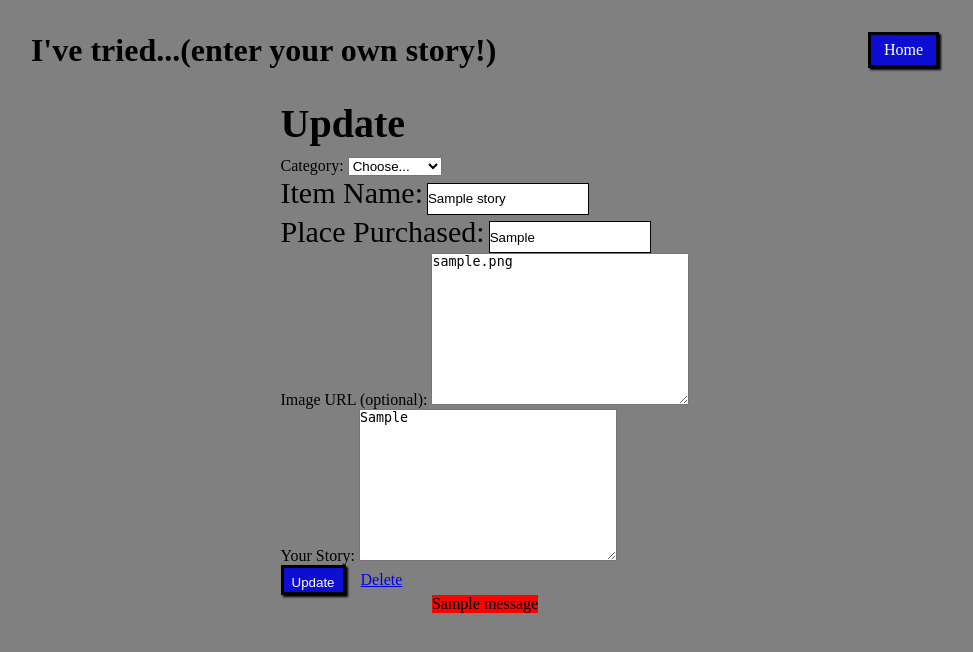
After one commit to SavoryApple/Experience-Share-Python, a Flask app: page /display_update/1 in a window 1280 px wide. The commit adds this page. Shown: the top 652 px of the page, without its empty margins (155-1128 px from the left). Run offline with Flask 2, Linux system fonts and the light colour scheme; the visitor is signed in with stand-in values (Sample User, id 1); tables that the repository leaves empty or names only in its code hold one stand-in row (values such as "Sample post"); one stand-in notice (Sample message) is shown.

Commit message:
added CRUD functionality

```diff
--- a/flask_app/controllers/stories.py
+++ b/flask_app/controllers/stories.py
@@ -22,16 +22,16 @@ def display_view(story_id):
         return redirect('/dashboard')
     return render_template("view_story.html", story_info=story_info, loggedin_user=loggedin_user)
 
+@app.route('/display_update/<int:story_id>')
+def display_update(story_id):
+    if 'user_id' not in session:
+        return redirect('/display_login')
+    story_info = Story.get_story_by_id({'id' : int(story_id)})
+    loggedin_user = User.get_by_id({'id' : int(session['user_id'])})
+    return render_template('update_story.html', story_info=story_info, loggedin_user=loggedin_user)
 
 
 ##############################################################################################################
-
-
-@app.route('/new')
-def display_create_magazine():
-    if "user_id" not in session:
-        return redirect('/')
-    return render_template("create_magazine.html")
 
 
 # ACTION ROUTES################################################################################################
@@ -52,18 +52,37 @@ def create_story():
     Story.save(data)
     return redirect("/display_explore")
 
+@app.route('/update_story/<int:story_id>', methods=['POST'])
+def update_story(story_id):
+    data = {
+        "id" : story_id,
+        "category" : request.form['category'],
+        "item_name" : request.form['item_name'],
+        "place_purchased" : request.form['place_purchased'],
+        "img_url" : request.form['img_url'],
+        "story" : request.form['your_story'],
+        "creator_id" : session['user_id']
+    }
+    if not Story.validate_create_story(data):
+        return redirect(f'/display_update/{story_id}')
+    Story.update_story(data)
+    return redirect('/display_explore')
+
+@app.route('/delete_story/<int:story_id>')
+def delete_recipe(story_id):
+    if "user_id" not in session:
+        return redirect('/display_login')
+    data = {
+        "id" :story_id
+    }
+    Story.delete_story(data)
+    return redirect('/display_explore')
+
+
 #################################################################################################################
 
 
-@app.route('/delete/<int:magazine_id>')
-def delete_recipe(magazine_id):
-    if "user_id" not in session:
-        return redirect('/')
-    data = {
-        "id" : magazine_id
-    }
-    Magazine.delete_magazine(data)
-    return redirect('/user/account')
+
 
 #for testing only: ###############################################################################
 @app.route('/test_two')
--- a/flask_app/controllers/users.py
+++ b/flask_app/controllers/users.py
@@ -26,7 +26,7 @@ def display_explore():
     if 'user_id' not in session:
         return redirect('/display_login')
     loggedin_user = User.get_by_id({'id' : int(session['user_id'])})
-    stories = Story.get_stories_a_thru_z()
+    stories = User.get_all_with_stories_created()
     return render_template('explore.html', loggedin_user=loggedin_user, stories=stories)
 
 @app.route('/display_account')
--- a/flask_app/models/story_model.py
+++ b/flask_app/models/story_model.py
@@ -62,6 +62,24 @@ class Story:
                 this_story.user = this_user
             return this_story
 
+    @classmethod
+    def get_story_by_id(cls, data):
+        query = """SELECT * FROM stories WHERE id = %(id)s;"""
+        results = connectToMySQL('story_project_schema').query_db( query, data )
+        if results:
+            return cls(results[0])
+        return False
+
+    @classmethod
+    def update_story(cls, data):
+        query = """UPDATE stories SET category = %(category)s, item_name=%(item_name)s, place_purchased=%(place_purchased)s, img_url=%(img_url)s, story=%(story)s, updated_at=NOW() WHERE id=%(id)s;"""
+        return connectToMySQL('story_project_schema').query_db( query, data )
+
+    @classmethod
+    def delete_story(cls, data):
+        query = """DELETE FROM stories WHERE id = %(id)s"""
+        return connectToMySQL('story_project_schema').query_db( query, data )
+
 
 
 
@@ -69,18 +87,9 @@ class Story:
 
 
 
-    @classmethod
-    def delete_magazine(cls, data):
-        query = """DELETE FROM magazines WHERE id = %(id)s"""
-        return connectToMySQL('belt_exam').query_db( query, data )
 
-    @classmethod
-    def get_magazine(cls, data):
-        query = """SELECT * FROM magazines WHERE id = %(id)s;"""
-        results = connectToMySQL('belt_exam').query_db( query, data )
-        if results:
-            return cls(results[0])
-        return False
+
+
 
 
 
--- a/flask_app/models/user_model.py
+++ b/flask_app/models/user_model.py
@@ -94,6 +94,15 @@ class User:
             return cls(results[0])
         return False
 
+    @classmethod
+    def get_all_with_stories_created(cls):
+        query = '''
+                SELECT * FROM users
+                LEFT JOIN stories ON users.id = creator_id;
+                '''
+        return connectToMySQL('story_project_schema').query_db( query ) # list of dictionaries
+
+
 ###########################################################################################################
 
 
--- a/flask_app/static/css/style.css
+++ b/flask_app/static/css/style.css
@@ -34,6 +34,26 @@ body {
     text-decoration: none;
     color: white;
     background-color: rgb(14, 14, 211);
+    line-height: 29px;
+    box-shadow: 2px 2px 2px black;
+}
+
+.update-delete {
+    display: flex;
+    flex-direction: row;
+
+    align-items: center;
+    gap: 15px;
+}
+
+#redbutton {
+    border: 3px solid black;
+    height: 30px;
+    width: 65px;
+    text-align: center;
+    text-decoration: none;
+    color: white;
+    background-color: red;
     line-height: 29px;
     box-shadow: 2px 2px 2px black;
 }
--- a/flask_app/templates/explore.html
+++ b/flask_app/templates/explore.html
@@ -37,7 +37,7 @@
                 <input type="hidden" value="{{one_story.id}}" name="story_id">
                 <td><a href="/show/{{one_story.id}}">{{one_story.item_name}}</a></td>
                 <td>{{one_story.category}}</td>
-                <td>{{one_story.creator_id}}</td>
+                <td>{{one_story.first_name}}</td>
                 <td>Coming soon...</td>
             </form>
         </tr>
--- /dev/null
+++ b/flask_app/templates/update_story.html
@@ -0,0 +1,79 @@
+<!DOCTYPE html>
+<html lang="en">
+
+<head>
+    <meta charset="UTF-8">
+    <meta http-equiv="X-UA-Compatible" content="IE=edge">
+    <meta name="viewport" content="width=device-width, initial-scale=1.0">
+    <link rel="stylesheet" type="text/css" href="{{ url_for('static', filename='css/style.css') }}">
+    <title>Create</title>
+</head>
+
+<body>
+    <!DOCTYPE html>
+    <html lang="en">
+
+    <head>
+        <meta charset="UTF-8">
+        <meta http-equiv="X-UA-Compatible" content="IE=edge">
+        <meta name="viewport" content="width=device-width, initial-scale=1.0">
+        <title>Sign Up</title>
+        <link rel="stylesheet" type="text/css" href="{{ url_for('static', filename='css/style.css') }}">
+    </head>
+
+    <body>
+        <div class="login-navbar">
+            <h1>I've tried...(enter your own story!)</h1>
+            <a id="button" href="/">Home</a>
+        </div>
+        <div class="login-container">
+            <h2 class="login-h2">Update</h2>
+            <form action="/update_story/{{story_info.id}}" method="post">
+                <div class="firstname">
+                    <label for="category">Category:</label>
+                    <select name="category">
+                        <option value="choose">Choose...</option>
+                        <option value="supplement">Supplement</option>
+                        <option value="grocery">Grocery</option>
+                        <option value="electronics">Electronics</option>
+                        <option value="toys">Toys</option>
+                    </select>
+                </div>
+                <div class="item-name">
+                    <label class="text-label" for="item_name">Item Name:</label>
+                    <input class="text-input" type="text" name="item_name" value="{{story_info.item_name}}">
+                </div>
+                <div class="place-purchased">
+                    <label class="text-label" for="place_purchased">Place Purchased:</label>
+                    <input class="text-input" type="text" name="place_purchased" value="{{story_info.place_purchased}}">
+                </div>
+                <div class="optional-image">
+                    <label class="img_url" for="img_url"> Image URL (optional):</label>
+                    <textarea name="img_url" cols="30" rows="10">{{story_info.img_url}}</textarea>
+                </div>
+                <div class="your-story">
+                    <label class="your-story" for="login_confirm_password"> Your Story:</label>
+                    <textarea name="your_story" cols="30" rows="10">{{story_info.story}}</textarea>
+                </div>
+                <div class="update-delete">
+                <button id="button">Update</button>
+                <a href="/delete_story/{{story_info.id}}">Delete</a>
+            </div>
+        </div>
+        {% with messages = get_flashed_messages(category_filter=['create']) %}
+        {% if messages %}
+        {% for message in messages %}
+        <div class="flash-box">
+            <p>{{message}}</p>
+        </div>
+        {% endfor %}
+        {% endif %}
+        {% endwith %}
+        </form>
+        </div>
+    </body>
+
+    </html>
+</body>
+
+</html>
--- a/flask_app/templates/view_story.html
+++ b/flask_app/templates/view_story.html
@@ -24,8 +24,9 @@
             {{story_info.place_purchased}}:
             {{story_info.item_name}}
             {% if story_info.creator_id == story_info.user.id %}
-            <a href="#">Update</a>
-            <a href="#">Delete</a>
+
+            <a href="/display_update/{{story_info.id}}">Update</a>
+
             {%endif%}
 
 
```
